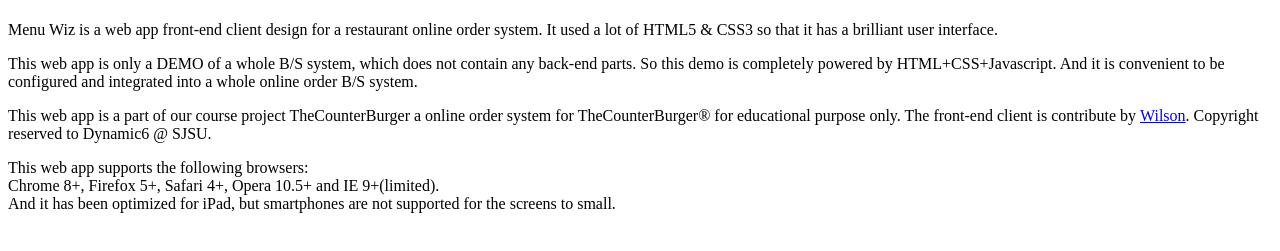
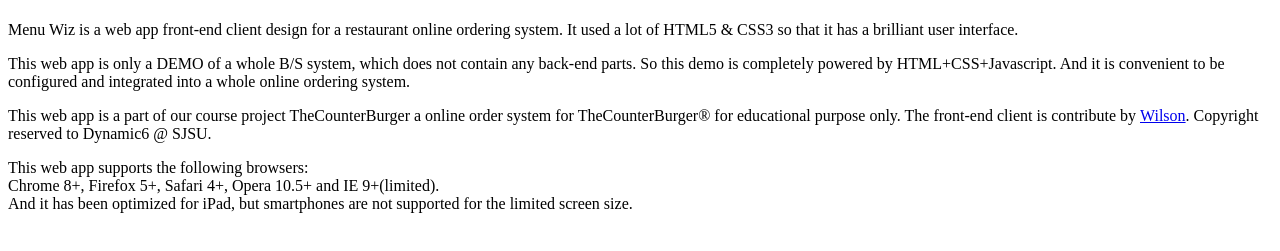
Before and after one commit to yyfearth/yyfearth-demo-site, a plain HTML site: page menuwiz/about.html in a window 1280 px wide. Shown: the part 59-310 px from the top of the page. Drawn offline with Linux system fonts and the light colour scheme.

Commit message:
fixed grammar error and typo

```diff
--- a/menuwiz/about.html
+++ b/menuwiz/about.html
@@ -1 +1 @@
-<!DOCTYPE html><html lang="en"><head><meta charset="utf-8"/><title>About - Menu Wiz</title></head><body><h1>Menu Wiz (DEMO)</h1><p>Menu Wiz is a web app front-end client design for a restaurant online order system. It used a lot of HTML5 &amp; CSS3 so that it has a brilliant user interface.</p><p>This web app is only a DEMO of a whole B/S system, which does not contain any back-end parts. So this demo is completely powered by HTML+CSS+Javascript. And it is convenient to be configured and integrated into a whole online order B/S system.</p><p>This web app is a part of our course project TheCounterBurger a online order system for TheCounterBurger® for educational purpose only. The front-end client is contribute by&nbsp;<a href="mailto:yyfearth@gmail.com">Wilson</a>. Copyright reserved to Dynamic6 @ SJSU.</p><p>This web app supports the following browsers:<br/>Chrome 8+, Firefox 5+, Safari 4+, Opera 10.5+ and IE 9+(limited).<br/>And it has been optimized for iPad, but smartphones are not supported for the screens to small.</p></body></html>
+<!DOCTYPE html><html lang="en"><head><meta charset="utf-8"/><title>About - Menu Wiz</title></head><body><h1>Menu Wiz (DEMO)</h1><p>Menu Wiz is a web app front-end client design for a restaurant online ordering system. It used a lot of HTML5 &amp; CSS3 so that it has a brilliant user interface.</p><p>This web app is only a DEMO of a whole B/S system, which does not contain any back-end parts. So this demo is completely powered by HTML+CSS+Javascript. And it is convenient to be configured and integrated into a whole online ordering system.</p><p>This web app is a part of our course project TheCounterBurger a online order system for TheCounterBurger® for educational purpose only. The front-end client is contribute by&nbsp;<a href="mailto:yyfearth@gmail.com">Wilson</a>. Copyright reserved to Dynamic6 @ SJSU.</p><p>This web app supports the following browsers:<br/>Chrome 8+, Firefox 5+, Safari 4+, Opera 10.5+ and IE 9+(limited).<br/>And it has been optimized for iPad, but smartphones are not supported for the limited screen size.</p></body></html>
```
